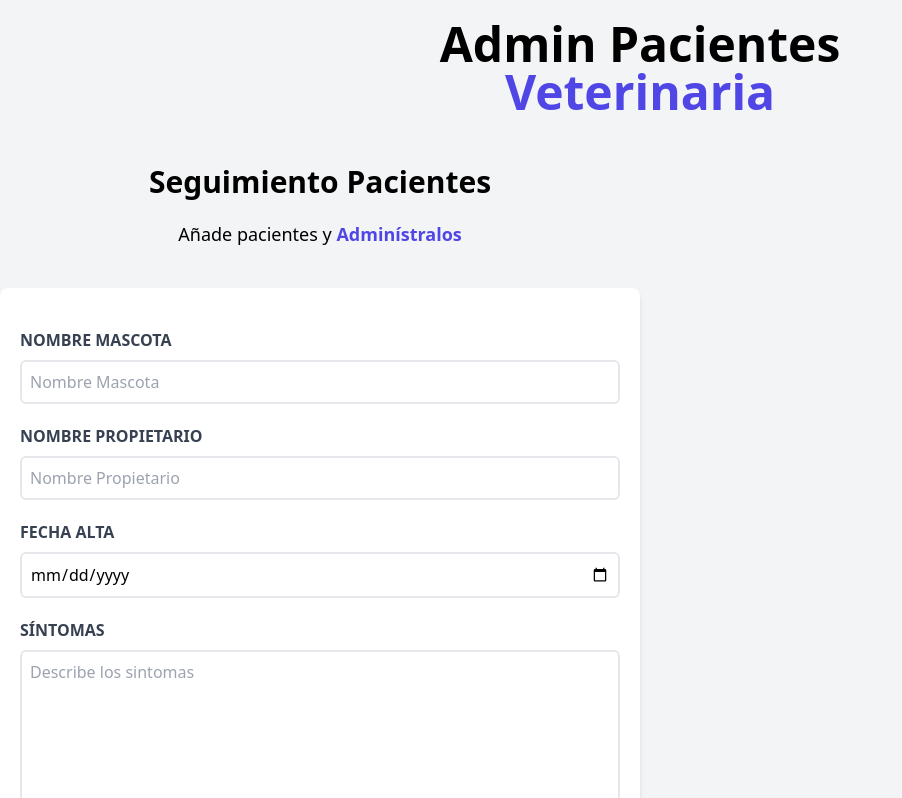
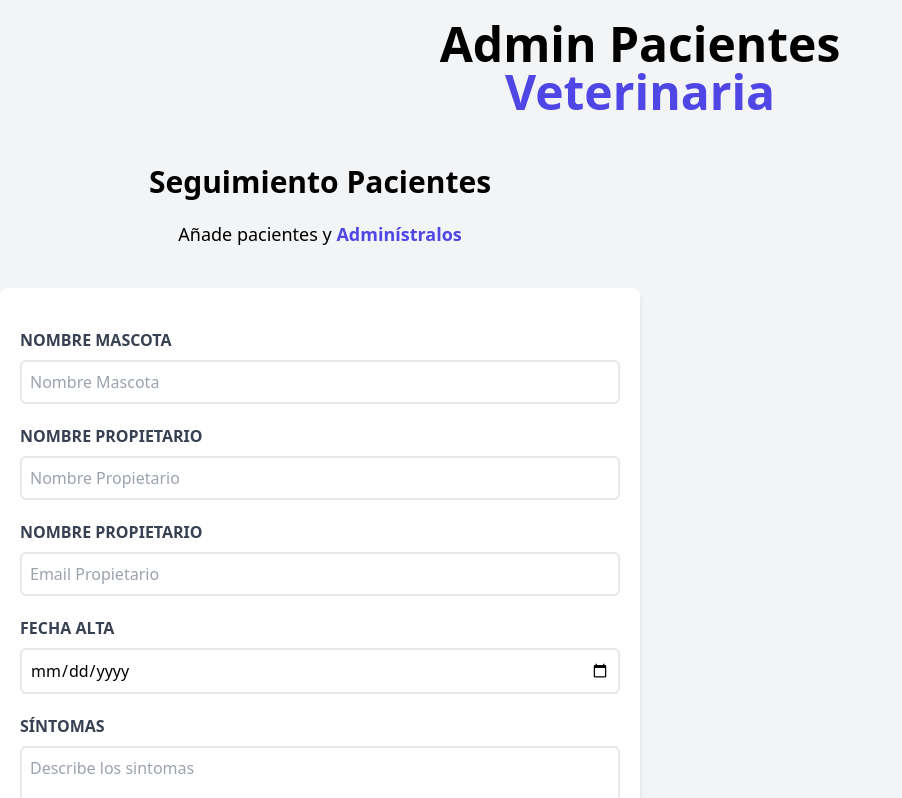
Before and after one commit to humbertodrc/adminp-vue, a Vue app: page / in a window 1280 px wide. Shown: the top 798 px of the page, without its empty margins (0-902 px from the left). Built offline with nearby package versions, Linux system fonts and the light colour scheme.

Commit message:
Add input email

```diff
--- a/src/components/Formulario.vue
+++ b/src/components/Formulario.vue
@@ -3,6 +3,7 @@ import { reactive } from 'vue'
 const paciente = reactive({
   nombre: '',
   propietario: '',
+  email: '',
   fecha: '',
   sintomas: ''
 })
@@ -48,6 +49,22 @@ const paciente = reactive({
           v-model="paciente.propietario"
         >
       </div>
+      <!-- Email -->
+      <div class="mb-5">
+        <label
+          for="email"
+          class="block text-gray-700 uppercase font-bold mb-2"
+        >
+          Nombre Propietario
+        </label>
+        <input
+          type="email"
+          id="email"
+          placeholder="Email Propietario"
+          class="border-2 w-full p-2 placeholder-gray-400 rounded-md"
+          v-model="paciente.email"
+        >
+      </div>
       <!-- Fecha Alta -->
       <div class="mb-5">
         <label
```
